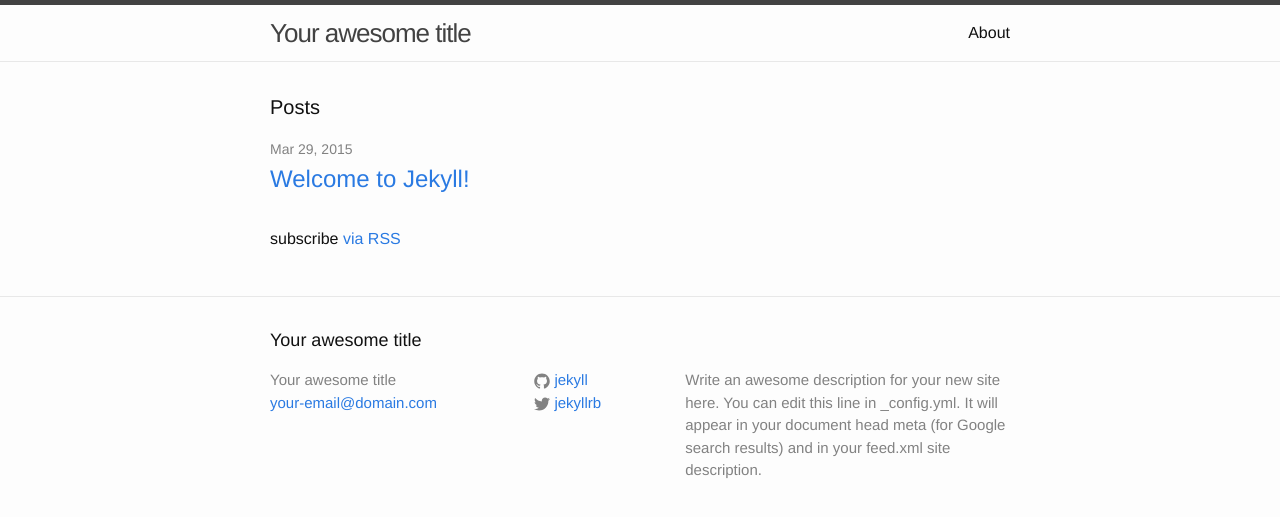
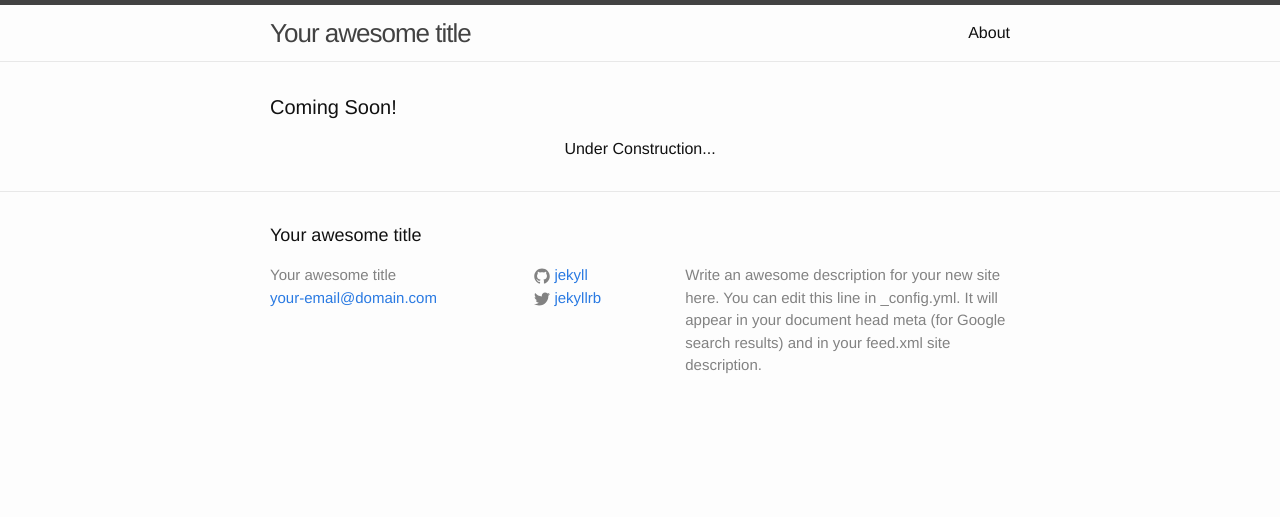
Before and after one commit to jloveland/jloveland.github.io, a Jekyll site: the page built from index.html, in a window 1280 px wide. Shown: the top 517 px of the page. Built offline with Jekyll 4.4.1, drawn with Linux system fonts in a browser that asks for light colours.

Commit message:
adding under construction

```diff
--- a/index.html
+++ b/index.html
@@ -4,9 +4,12 @@
 
 <div class="home">
 
-  <h1 class="page-heading">Posts</h1>
+  <h1 class="page-heading">Coming Soon!</h1>
+  <div align="center">
+    Under Construction...
+  </div>
 
-  <ul class="post-list">
+  <!-- <ul class="post-list">
     {% for post in site.posts %}
       <li>
         <span class="post-meta">{{ post.date | date: "%b %-d, %Y" }}</span>
@@ -18,6 +21,6 @@
     {% endfor %}
   </ul>
 
-  <p class="rss-subscribe">subscribe <a href="{{ "/feed.xml" | prepend: site.baseurl }}">via RSS</a></p>
+  <p class="rss-subscribe">subscribe <a href="{{ "/feed.xml" | prepend: site.baseurl }}">via RSS</a></p> -->
 
 </div>
```
